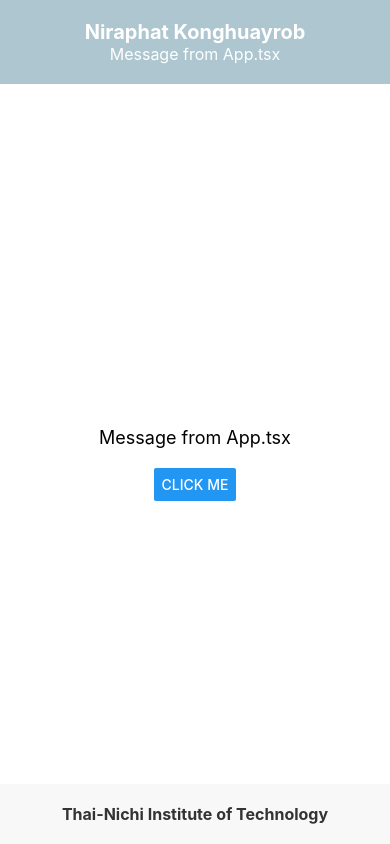
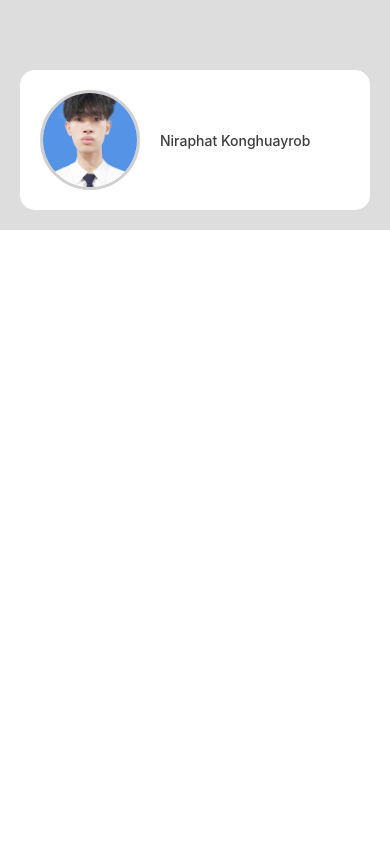
Before and after one commit to NiraphatK/TNIreactNative, a React Native app: screen / in a window 390 px wide. Built offline with nearby package versions, Linux system fonts and the light colour scheme.

Commit message:
Practice1_Ch04_ReactHook[July,27,2024]

```diff
--- a/App.tsx
+++ b/App.tsx
@@ -1,23 +1,13 @@
-import { StatusBar } from "expo-status-bar";
-import { StyleSheet, Text, View, Button, Alert } from "react-native";
-import AppFooter from "./components/AppFooter";
-import AppHeader from "./components/AppHeader";
-import Content from "./components/Content";
+import { View, Text } from "react-native";
+import React from "react";
+import ProfileScreen from "./components/ProfileScreen";
 
-export default function App(): React.JSX.Element {
+const App = (): React.JSX.Element => {
   return (
-    <View style={styles.container}>
-      <AppHeader name="Niraphat Konghuayrob" msg="Message from App.tsx" />
-      <Content msg="Message from App.tsx" name="Niraphat Konghuayrob" />
-      <AppFooter title="Thai-Nichi Institute of Technology" />
-      <StatusBar style="auto" />
+    <View>
+      <ProfileScreen />
     </View>
   );
-}
+};
 
-const styles = StyleSheet.create({
-  container: {
-    flex: 1,
-    backgroundColor: "#fff",
-  },
-});
+export default App;
--- /dev/null
+++ b/components/ProfileScreen.tsx
@@ -0,0 +1,17 @@
+import { StyleSheet, Text, View, Image } from "react-native";
+import React from "react";
+import styles from "../styles/styles";
+
+const ProfileScreen = (): React.JSX.Element => {
+  const profileImage = require("../assets/profileImage.jpg");
+  return (
+    <View style={styles.container}>
+      <View style={styles.profileContainer}>
+        <Image style={styles.profileImage} source={profileImage} />
+        <Text style={styles.profileName}>Niraphat Konghuayrob</Text>
+      </View>
+    </View>
+  );
+};
+
+export default ProfileScreen;
--- /dev/null
+++ b/styles/styles.ts
@@ -0,0 +1,32 @@
+import { StyleSheet } from "react-native";
+
+
+export default StyleSheet.create({
+  container: {
+    alignItems: "center",
+    padding: 20,
+    backgroundColor: "#dddddd",
+  },
+  profileImage: {
+    borderRadius: 50,
+    width: 100,
+    height: 100,
+    marginRight: 20,
+    borderWidth: 3,
+    borderColor: "#3d3d3d3d",
+  },
+  profileContainer: {
+    flexDirection: "row",
+    alignItems: "center",
+    width: "100%",
+    padding: 20,
+    borderRadius: 15,
+    backgroundColor: "white",
+    elevation: 5,
+    marginTop: 50,
+  },
+  profileName: {
+    color: "#3d3d3d",
+    fontWeight: "500",
+  },
+});
```
Also changed, not shown: App1.tsx (added, +23 -0 lines), assets/profileImage.jpg (added), assets/profileImage2.jpg (added).
